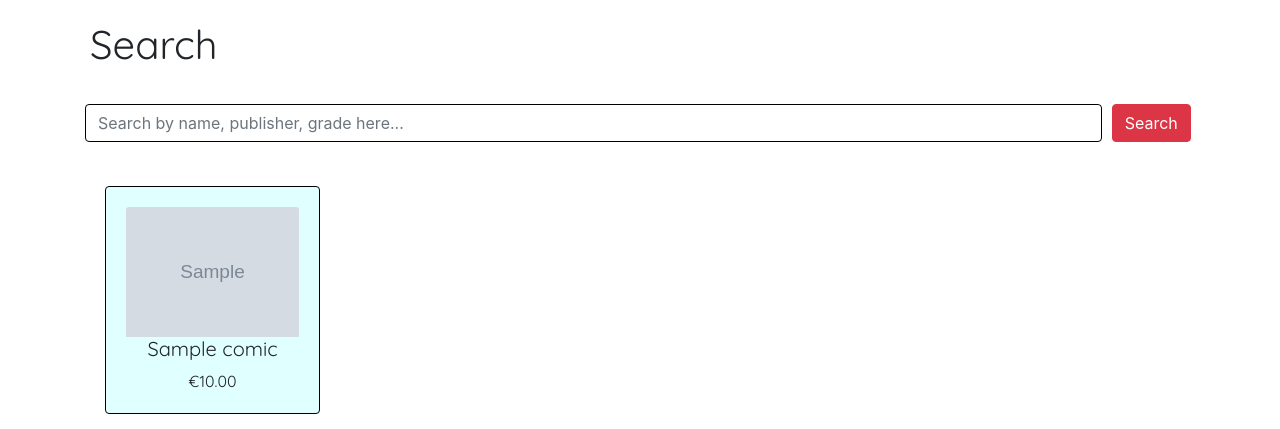
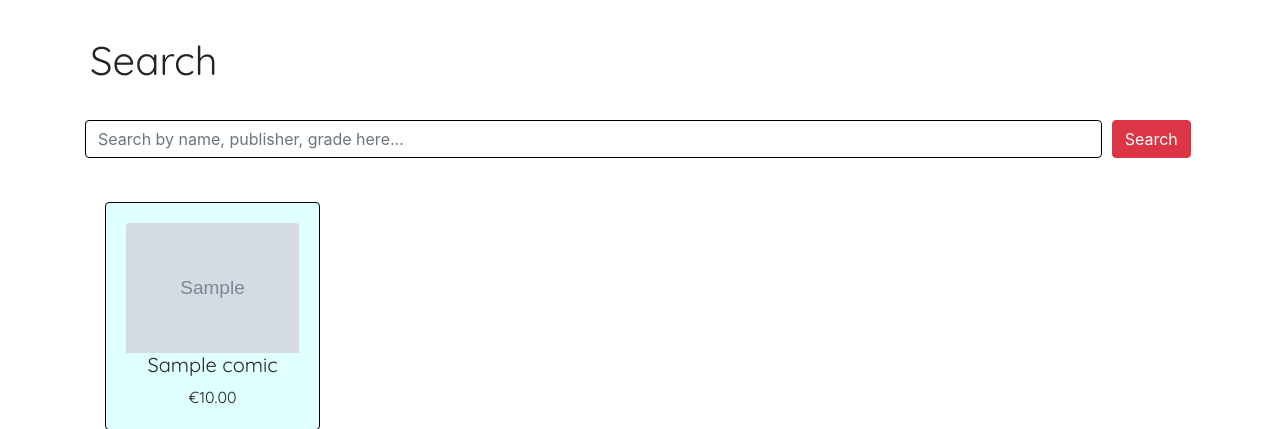
Before and after one commit to Code-Institute-Submissions/milestone4-mycomicjumble, a Django app: page /search/ in a window 1280 px wide. Shown: the part 56-485 px from the top of the page. Run offline with Django 3.2, Linux system fonts and the light colour scheme; tables that the repository leaves empty hold one stand-in row (values such as "Sample post"); grey boxes marked "Sample" are stand-in pictures; some libraries are stand-ins or nearby versions.

Commit message:
Minor adjustment title spacing, search bar input

```diff
--- a/comics/templates/search.html
+++ b/comics/templates/search.html
@@ -2,7 +2,7 @@
 
 {% block content %}
 <div class="container">
-    <div class="row mb-3">
+    <div class="row my-3">
         <div class="col-lg-12 col-md-12 col-sm-12">
             <h1 class="card-text">Search</h1>
         </div>
@@ -13,7 +13,7 @@
             <form method="GET">
                 <div class="form-row">
                     <div class="col-lg-11">
-                        <input type="search bg-dark" class="form-control" name="q" value="{{ request.GET.q }}"
+                        <input type="search" class="form-control" name="q" value="{{ request.GET.q }}"
                             placeholder="Search by name, publisher, grade here...">
                     </div>
                     <div class="col-lg-1">
```
